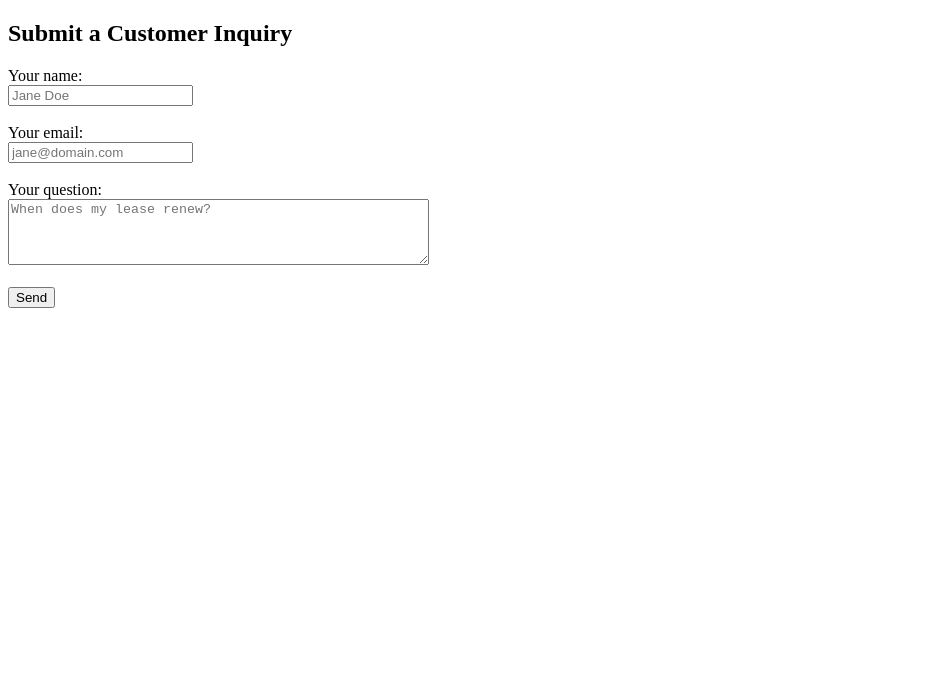
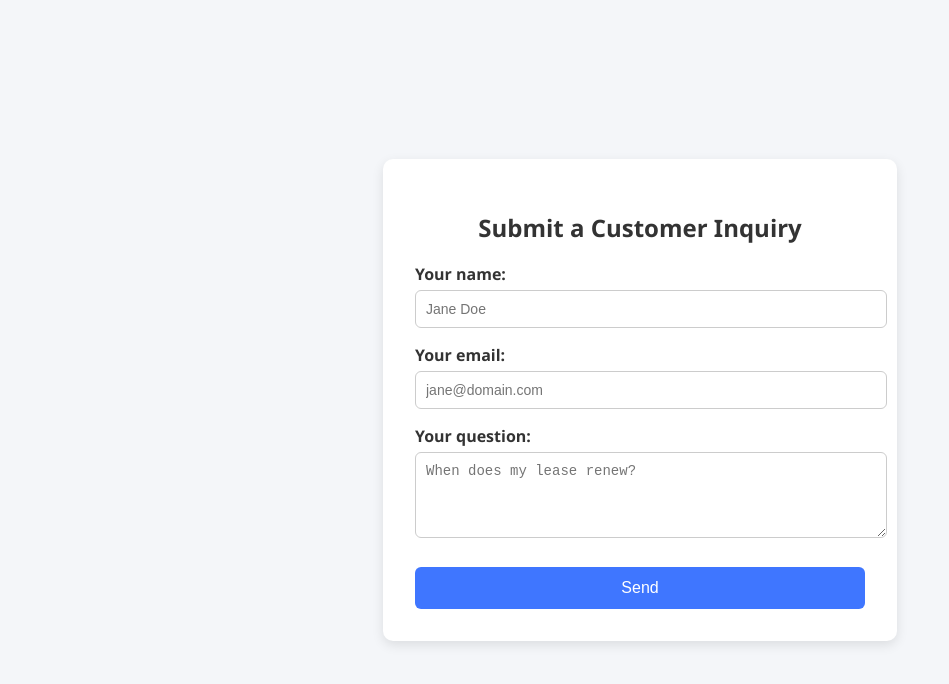
Before and after one commit to ferospina98/ht_test, a plain HTML site: page index.html in a window 1280 px wide. Shown: the whole page, without its empty margins (0-949 px from the left). Drawn offline with Linux system fonts and the light colour scheme.

Commit message:
Update index.html

```diff
--- a/index.html
+++ b/index.html
@@ -3,20 +3,80 @@
 <head>
   <meta charset="UTF-8">
   <title>Hallo Theo – AI Chat Simulation</title>
+  <style>
+    body {
+      font-family: 'Segoe UI', sans-serif;
+      background-color: #f4f6f9;
+      display: flex;
+      align-items: center;
+      justify-content: center;
+      height: 100vh;
+      margin: 0;
+    }
+
+    .form-container {
+      background: white;
+      padding: 2rem;
+      border-radius: 10px;
+      box-shadow: 0 4px 12px rgba(0, 0, 0, 0.1);
+      width: 100%;
+      max-width: 450px;
+    }
+
+    h2 {
+      text-align: center;
+      color: #333;
+    }
+
+    label {
+      display: block;
+      margin-top: 1rem;
+      font-weight: 600;
+      color: #333;
+    }
+
+    input, textarea {
+      width: 100%;
+      padding: 10px;
+      margin-top: 5px;
+      border: 1px solid #ccc;
+      border-radius: 6px;
+      font-size: 14px;
+    }
+
+    button {
+      margin-top: 1.5rem;
+      width: 100%;
+      background-color: #3f76ff;
+      color: white;
+      padding: 12px;
+      border: none;
+      border-radius: 6px;
+      font-size: 16px;
+      cursor: pointer;
+      transition: background-color 0.2s ease;
+    }
+
+    button:hover {
+      background-color: #2e5ed8;
+    }
+  </style>
 </head>
 <body>
-  <h2>Submit a Customer Inquiry</h2>
-  <form action="https://YOUR-PRODUCTION-WEBHOOK.n8n.cloud" method="POST">
-    <label for="name">Your name:</label><br>
-    <input type="text" id="name" name="name" placeholder="Jane Doe"><br><br>
+  <div class="form-container">
+    <h2>Submit a Customer Inquiry</h2>
+    <form action="https://YOUR-PRODUCTION-WEBHOOK.n8n.cloud" method="POST">
+      <label for="name">Your name:</label>
+      <input type="text" id="name" name="name" placeholder="Jane Doe" required>
 
-    <label for="email">Your email:</label><br>
-    <input type="email" id="email" name="email" placeholder="jane@domain.com"><br><br>
+      <label for="email">Your email:</label>
+      <input type="email" id="email" name="email" placeholder="jane@domain.com" required>
 
-    <label for="message">Your question:</label><br>
-    <textarea id="message" name="message" rows="4" cols="50" placeholder="When does my lease renew?"></textarea><br><br>
+      <label for="message">Your question:</label>
+      <textarea id="message" name="message" rows="4" placeholder="When does my lease renew?" required></textarea>
 
-    <button type="submit">Send</button>
-  </form>
+      <button type="submit">Send</button>
+    </form>
+  </div>
 </body>
 </html>
```
